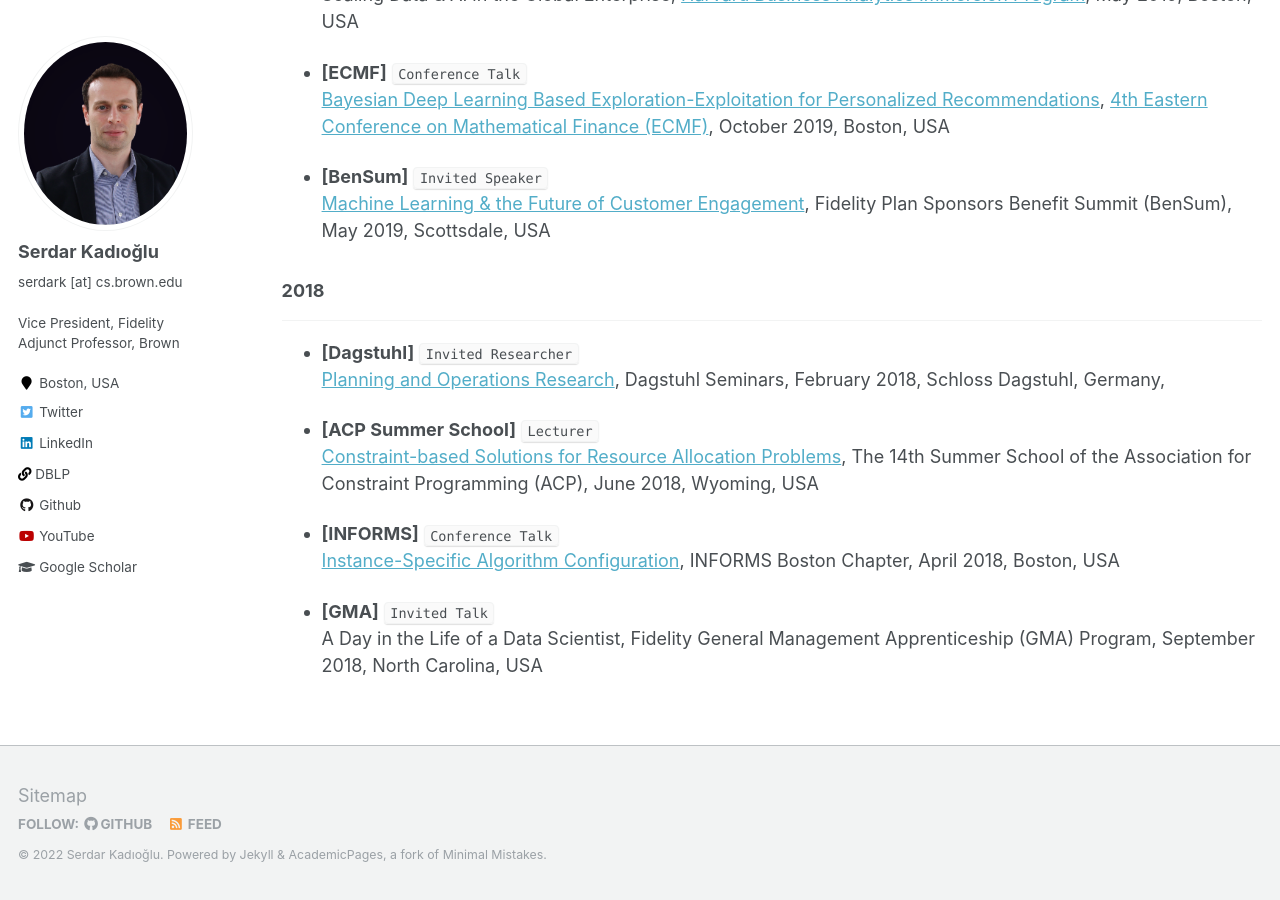
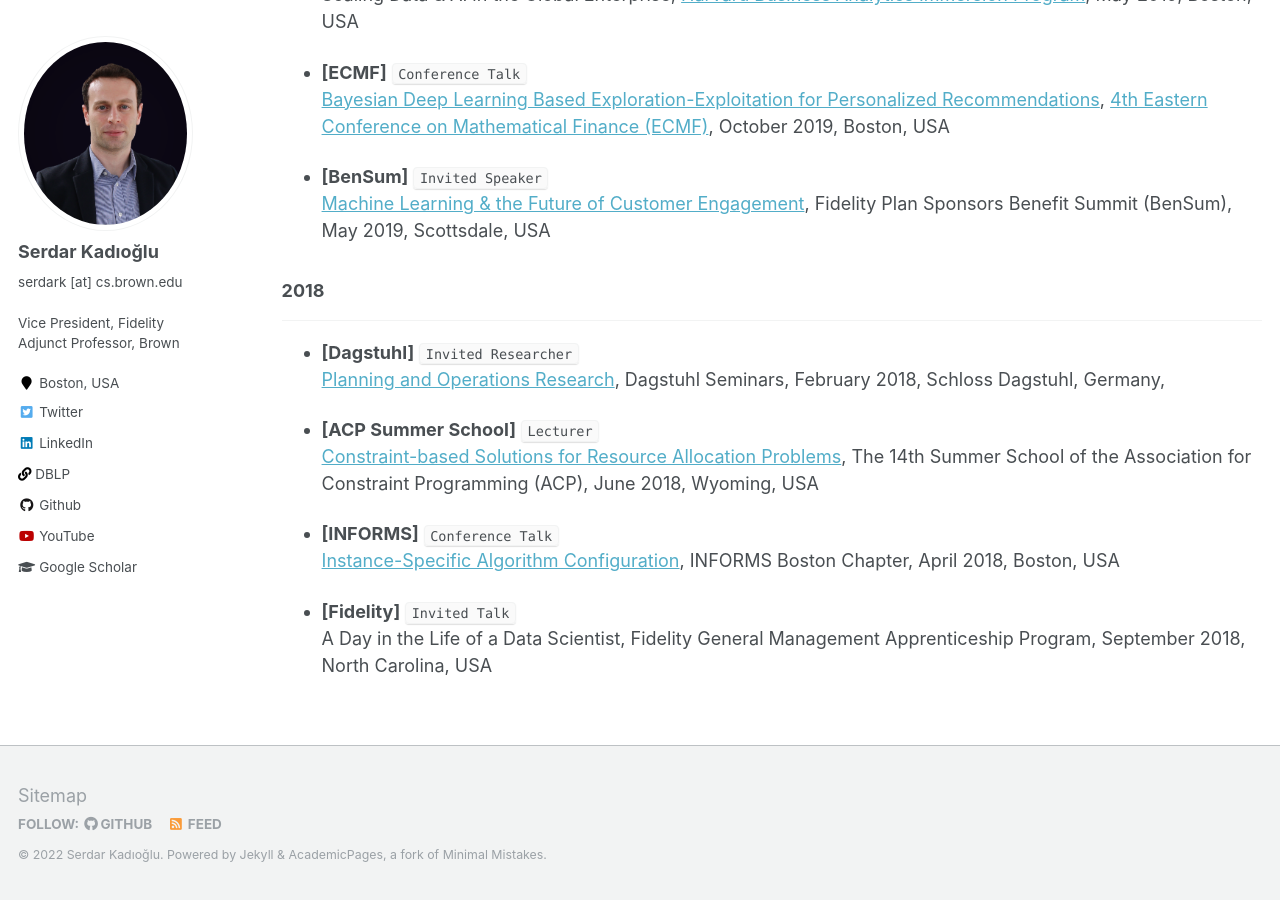
Before and after one commit to skadio/skadio.github.io, a Jekyll site: the page built from _pages/talks.md, in a window 1280 px wide and 900 px high, scrolled down 1527 px. Built offline with Jekyll 4.4.1, drawn with Linux system fonts in a browser that asks for light colours.

Commit message:
Update talks.md

```diff
--- a/_pages/talks.md
+++ b/_pages/talks.md
@@ -90,5 +90,5 @@ author_profile: true
   [Instance-Specific Algorithm Configuration](https://connect.informs.org/communities/community-home/digestviewer/viewthread?GroupId=469&MessageKey=db1ebdc0-61af-404b-a46e-8b92214fbb9e&CommunityKey=1d5653fa-85c8-46b3-8176-869b140e5e3c&tab=digestviewer&ReturnUrl=%2Funiversityofminnesota%2Fourdiscussiongroup), INFORMS Boston Chapter, April 2018, Boston, USA
 
 
-* **[GMA]** `Invited Talk`\
-  A Day in the Life of a Data Scientist, Fidelity General Management Apprenticeship (GMA) Program, September 2018, North Carolina, USA
+* **[Fidelity]** `Invited Talk`\
+  A Day in the Life of a Data Scientist, Fidelity General Management Apprenticeship Program, September 2018, North Carolina, USA
```
